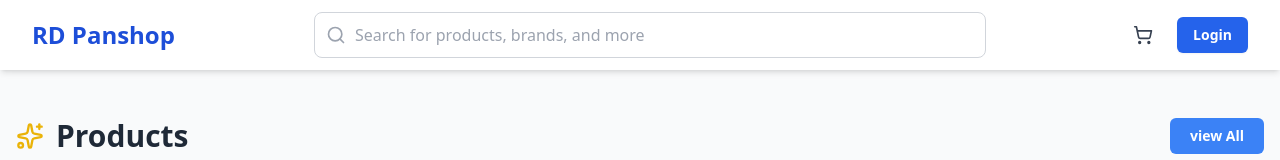
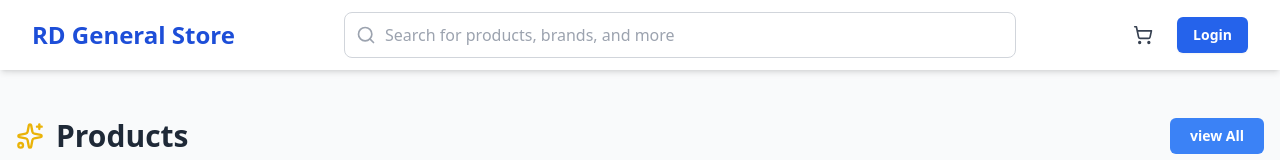
Before and after one commit to Aqil0709/rd-frontend, a React (Create React App) app: page / in a window 1280 px wide. Shown: the top 160 px of the page. Built offline with nearby package versions, Linux system fonts and the light colour scheme; no server answers.

Commit message:
Update Header.jsx

```diff
--- a/src/components/Header.jsx
+++ b/src/components/Header.jsx
@@ -25,7 +25,7 @@ const Header = () => {
                     {/* Brand Logo and Name */}
                     <div className="flex items-center flex-shrink-0">
                         <h1 onClick={() => navigate('home')} className="text-xl md:text-2xl font-bold text-blue-700 cursor-pointer flex items-center transition-colors duration-200 hover:text-blue-900">
-                            RD Panshop
+                            RD General Store
 
                         </h1>
                     </div>
```
